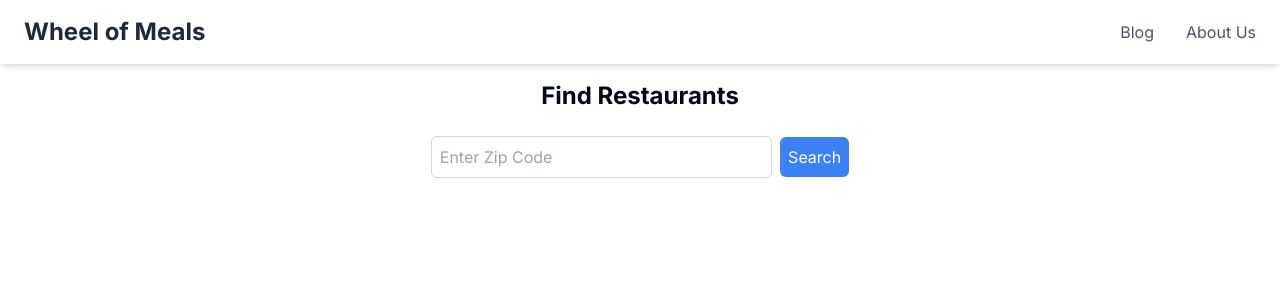
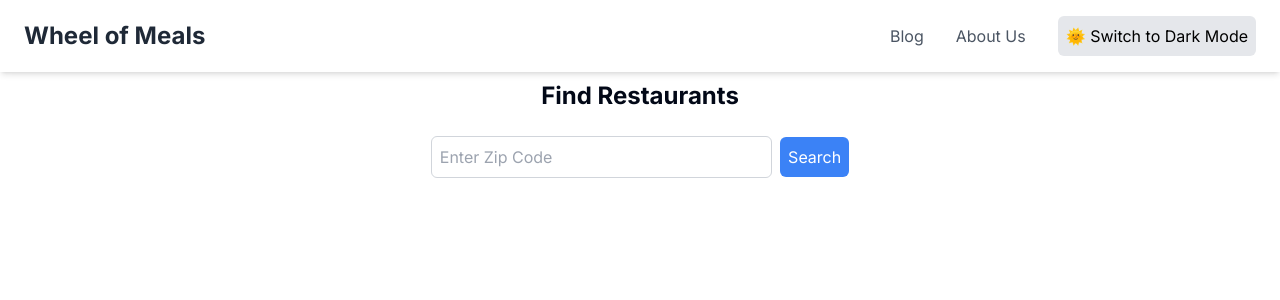
Before and after one commit to omeryildirim0/wheel, a Next.js app: page / in a window 1280 px wide. Shown: the top 300 px of the page. Built offline with nearby package versions, Linux system fonts and the light colour scheme.

Commit message:
theme button in the navbar and it works

```diff
--- a/components/Navbar.tsx
+++ b/components/Navbar.tsx
@@ -1,5 +1,8 @@
+"use client"; // Ensure the Navbar is a client component if it uses client-side hooks or context
+
 import React from 'react';
 import Link from 'next/link';
+import ThemeToggleButton from './ThemeToggleButton'; // Adjust the import path if needed
 
 const Navbar: React.FC = () => {
   return (
@@ -14,13 +17,16 @@ const Navbar: React.FC = () => {
         </a>
 
         {/* Navigation Links */}
-        <div className="hidden md:flex space-x-8">
+        <div className="hidden md:flex space-x-8 items-center">
           <Link href="/blog" className="text-gray-600 hover:text-gray-800 dark:text-gray-300 dark:hover:text-white transition duration-300 ease-in-out">
             Blog
           </Link>
           <Link href="/about" className="text-gray-600 hover:text-gray-800 dark:text-gray-300 dark:hover:text-white transition duration-300 ease-in-out">
             About Us
           </Link>
+
+          {/* Theme Toggle Button */}
+          <ThemeToggleButton />
         </div>
 
         {/* Mobile Menu */}
```
